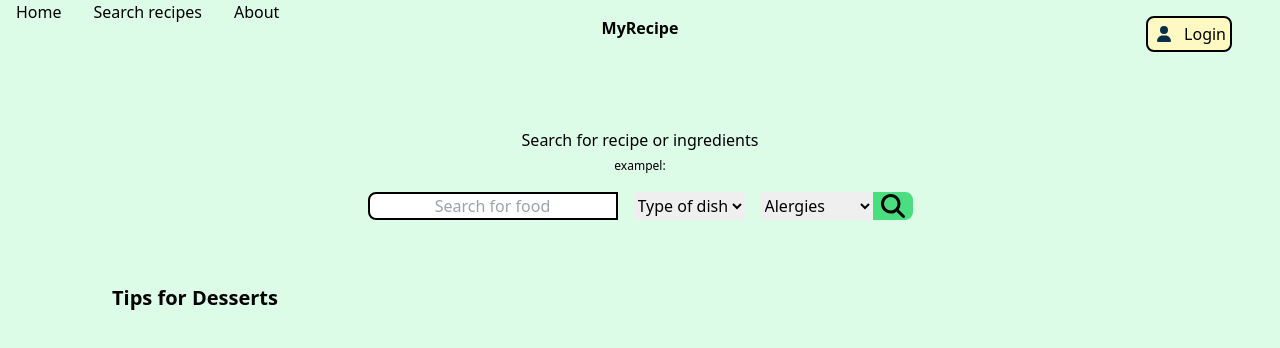
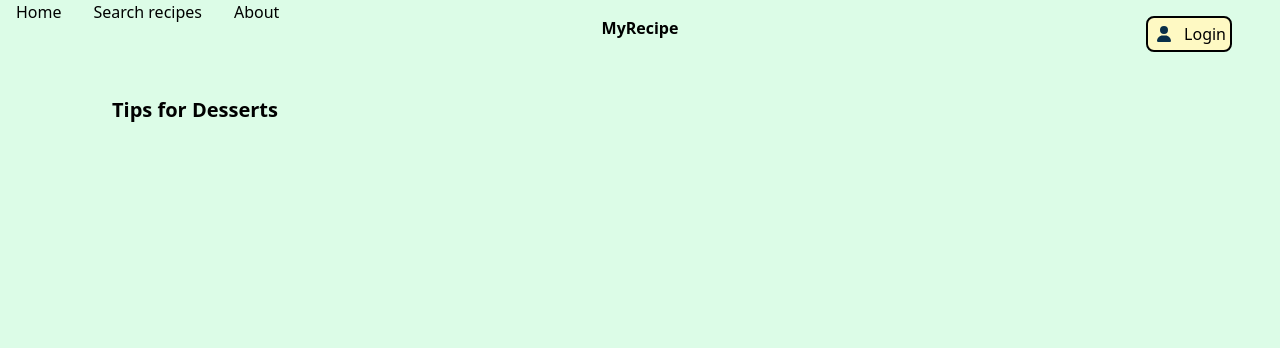
Before and after one commit to chas-academy/u06-fullstack-recipe-app-MatildaAK, an Angular app in the folder Recipe-frontend/: page / in a window 1280 px wide. Shown: the top 348 px of the page. Built offline with nearby package versions, Linux system fonts and the light colour scheme.

Commit message:
comment out app-recipes

```diff
--- a/Recipe-frontend/src/app/components/home/home.component.html
+++ b/Recipe-frontend/src/app/components/home/home.component.html
@@ -1,5 +1,5 @@
 
-<app-recipes></app-recipes>
+<!-- <app-recipes></app-recipes> -->
 
 <section >
     <h2 class="ml-28 font-bold text-xl">Tips for {{filter.dishType}}</h2>
```
